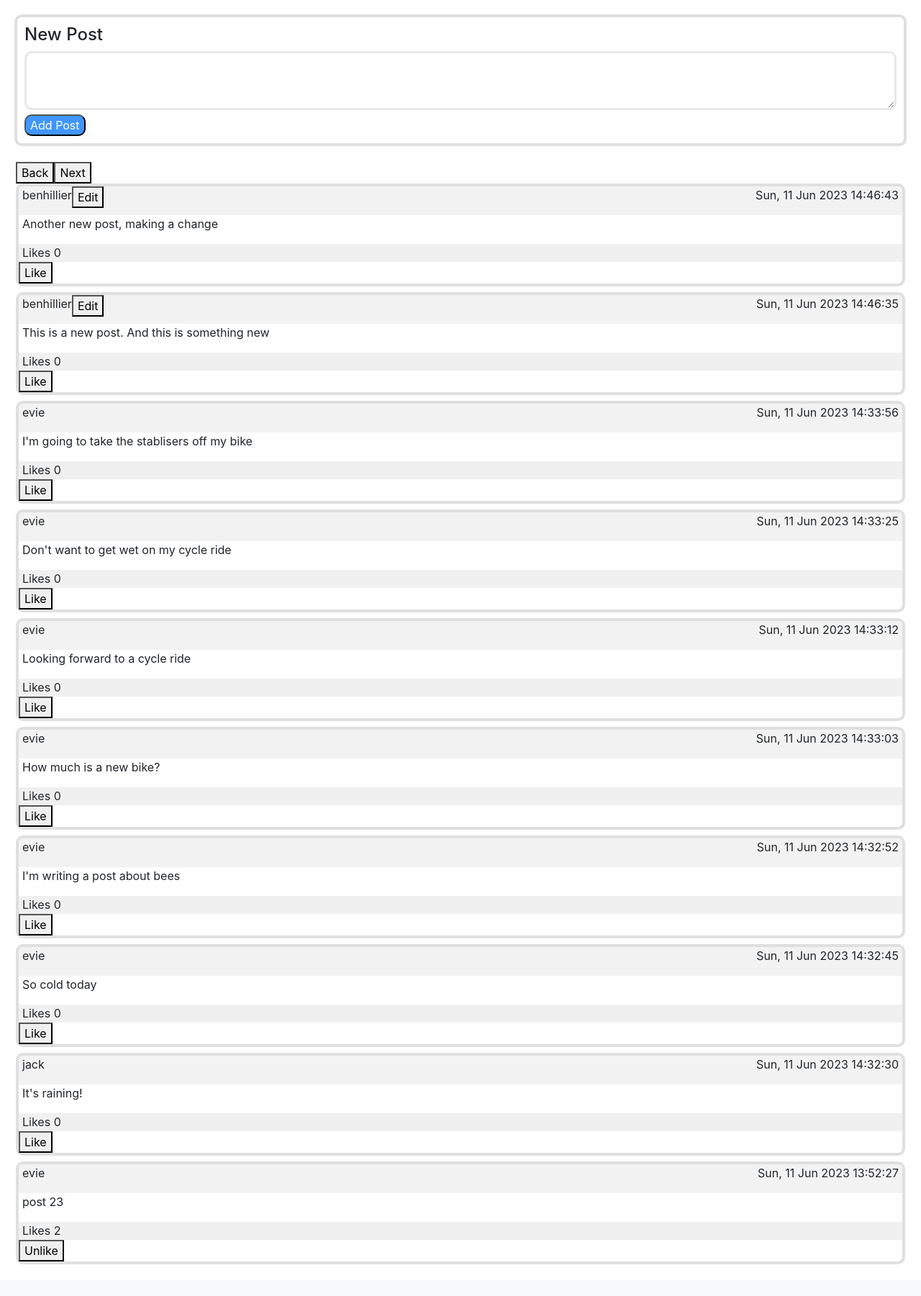
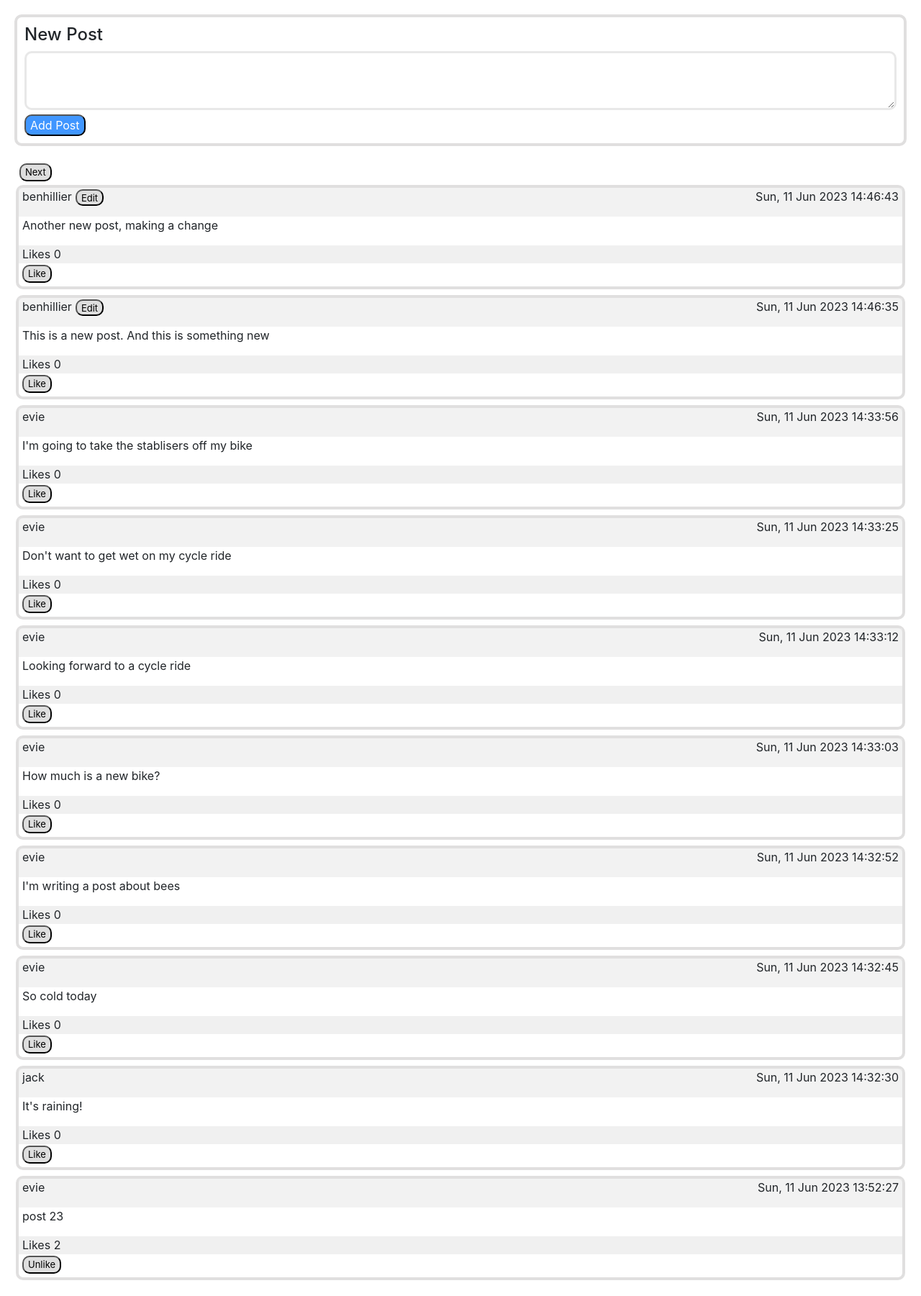
Before and after one commit to hillierben/network, a Django app: page / in a window 1280 px wide. Shown: the part 56-1857 px from the top of the page at 72% size. Before the commit the page ends 1813 px from the top, so only its background shows below. Run offline with Django 3.2, Linux system fonts and the light colour scheme; a user stored in the database is signed in; data comes from the database, SQL or seed files in the repository; both versions use the stored data as it was after the commit; some libraries are stand-ins or nearby versions.

Commit message:
all complete

```diff
--- a/network/static/network/style.css
+++ b/network/static/network/style.css
@@ -1,5 +1,9 @@
 * {
     box-sizing: border-box;
+}
+button {
+    border-radius: 10px;
+    background-color: aqua;
 }
 .every-post {
     margin: 22px;
--- a/network/static/network/styles.css
+++ b/network/static/network/styles.css
@@ -1,5 +1,15 @@
 * {
     box-sizing: border-box;
+}
+button {
+    border-radius: 10px;
+    background-color: rgb(222, 222, 222);
+    font-size: 13px;
+    max-height: 25px;
+    margin: 2px 5px 5px 5px
+}
+.every-post {
+    margin: 22px;
 }
 html {
     font-family: Verdana, sans-serif;
--- a/network/templates/network/index.html
+++ b/network/templates/network/index.html
@@ -216,7 +216,7 @@
 
             const button = (
                 <div>
-                    <button onClick={setButton} id="back">Back</button>
+                    {allPostsPage > 1 && <button onClick={setButton} id="back">Back</button>}
                     <button onClick={setButton} id="next">Next</button>
                 </div>
             )
@@ -288,15 +288,15 @@
 
             const button = (
                 <div>
-                    <button onClick={setButton} id="back">Back</button>
+                    {profilePostsPage > 1 && <button onClick={setButton} id="back">Back</button>}
                     <button onClick={setButton} id="next">Next</button>
                 </div>
             )
 
             return (
                 <div>
-                    <h4>You have {followCount.follower_count} followers!</h4>
-                    <h4>You are following {followCount.following_count} people!</h4>
+                    <p>Followers: {followCount.follower_count}</p>
+                    <p>Following: {followCount.following_count}</p>
                     {button}
                     {postUser}
                 </div>
@@ -364,7 +364,7 @@
 
                 const button = (
                     <div>
-                    <button onClick={setButton} id="back">Back</button>
+                        {theirProfilePage > 1 && <button onClick={setButton} id="back">Back</button>}
                         <button onClick={setButton} id="next">Next</button>
                     </div>
                 )
@@ -416,8 +416,8 @@
 
             return (
                 <div>
-                    {`${followers} followers`}
-                    {`Following ${following}`}
+                    <p>{`Followers: ${followers}`}</p>
+                    <p>{`Following: ${following}`}</p>
                     <FollowButton />
                     {profilePosts}
                 </div>
@@ -473,7 +473,7 @@
 
             const button = (
                 <div>
-                    <button onClick={setButton} id="back">Back</button>
+                    {followPage > 1 && <button onClick={setButton} id="back">Back</button>}
                     <button onClick={setButton} id="next">Next</button>
                 </div>
             )
--- a/network/templates/network/layout.html
+++ b/network/templates/network/layout.html
@@ -6,7 +6,7 @@
         <title>{% block title %}Social Network{% endblock %}</title>
         <meta charset="UTF-8">
         <link rel="stylesheet" href="https://stackpath.bootstrapcdn.com/bootstrap/4.4.1/css/bootstrap.min.css" integrity="sha384-Vkoo8x4CGsO3+Hhxv8T/Q5PaXtkKtu6ug5TOeNV6gBiFeWPGFN9MuhOf23Q9Ifjh" crossorigin="anonymous">
-        <link type="text/css" href="{% static 'network/style.css' %}" rel="stylesheet">
+        <link type="text/css" href="{% static 'network/styles.css' %}" rel="stylesheet">
         <script src="https://unpkg.com/react@17/umd/react.production.min.js" crossorigin></script>
         <script src="https://unpkg.com/react-dom@17/umd/react-dom.production.min.js" crossorigin></script>
         <script src="https://unpkg.com/babel-standalone@6/babel.min.js"></script>
--- a/network/views.py
+++ b/network/views.py
@@ -81,9 +81,13 @@ def add_post(request):
 def update_post(request, id, content):
     if request.method == "POST":
         update = AddPost.objects.get(pk=id)
-        update.add_post = content
-        update.save(update_fields=['add_post'])
-    data = "Hello Bob"
+        if content == "undefined":
+            data = "Nothing changed"
+        else:
+            update.add_post = content
+            update.save(update_fields=['add_post'])
+            data = "Successful"
+        print(data)
     return JsonResponse(data, safe=False)
 
 
@@ -116,6 +120,8 @@ def all_posts(request, page):
     paginator = Paginator(data, 10)
     # page_number = request.GET.get("page")
     page_obj = paginator.get_page(page)
+
+    print(page_obj.has_next)
 
     return JsonResponse(page_obj.object_list, safe=False)
 
@@ -206,7 +212,7 @@ def profile(request, username, page):
             "loggedInUser": str(logged_in_user)
         })
 
-    paginator = Paginator(data, 3)
+    paginator = Paginator(data, 10)
     # page_number = request.GET.get("page")
     page_obj = paginator.get_page(page)
 
```
Also changed, not shown: other parts of network/static/network/styles.css (+40 -7 lines), db.sqlite3. Lines whose indentation alone changed are shown as unchanged.
